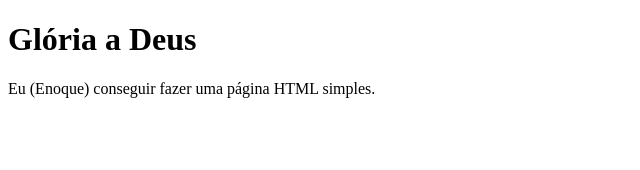
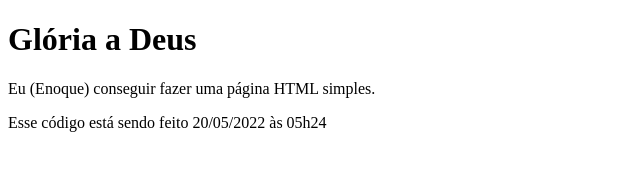
Before and after one commit to EnoqueBSF/aula02-adevone, a plain HTML site: page index.html in a window 1280 px wide. Shown: the whole page, without its empty margins (0-640 px from the left). Drawn offline with Linux system fonts and the light colour scheme.

Commit message:
Fiz uma alteração no código index.html

```diff
--- a/index.html
+++ b/index.html
@@ -9,5 +9,6 @@
   <body>
     <h1>Glória a Deus</h1>
     <p>Eu (Enoque) conseguir fazer uma página HTML simples.</p>
+    <p>Esse código está sendo feito 20/05/2022 às 05h24</p>
   </body>
 </html>
```
